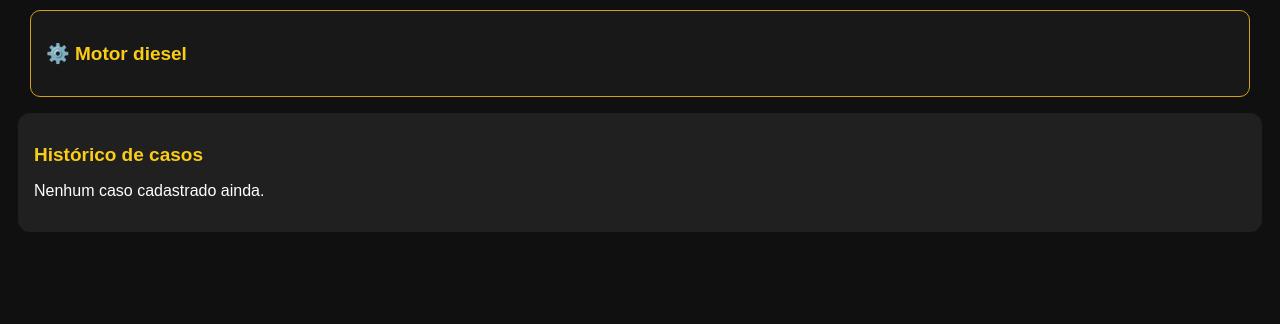
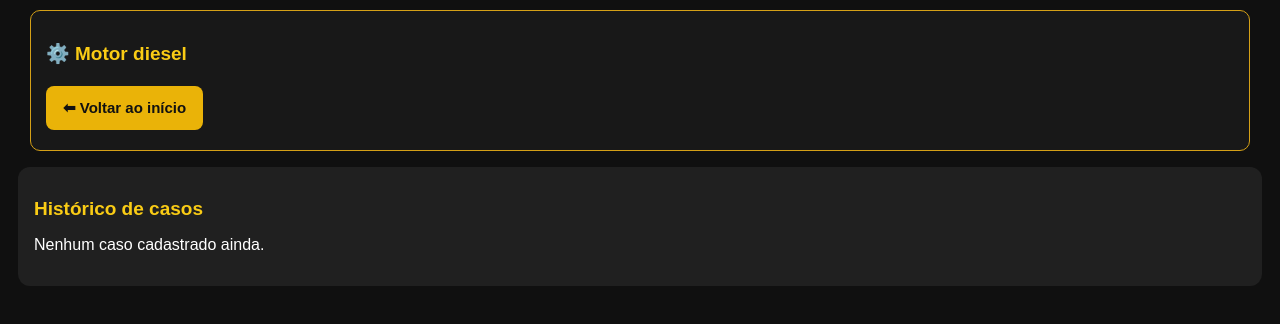
Before and after one commit to mayderandrade123456-code/mecanico-mundial, a plain HTML site: page index.html in a window 1280 px wide. Both pictures are taken after a click on the button "⚙️ Motor diesel". Shown: the part 228-552 px from the top of the page. Drawn offline with Linux system fonts and the light colour scheme.

Commit message:
Update index.html

```diff
--- a/index.html
+++ b/index.html
@@ -127,11 +127,13 @@ button{background:#eab308;color:#111;border:0;padding:13px 17px;border-radius:8p
 
 <div id="aba-motor" class="aba-conteudo" style="display:none">
   <h2>⚙️ Motor diesel</h2>
+  <button onclick="abrirAba('inicio')">⬅ Voltar ao início</button>
   <div id="conteudo-motor"></div>
 </div>
 
 <div id="freios" class="aba-conteudo" style="display:none">
   <h2>🛑 Freios e válvulas</h2>
+  <button onclick="abrirAba('inicio')">⬅ Voltar ao início</button>
   <div id="conteudo-freios"></div>
 </div>
 
```
